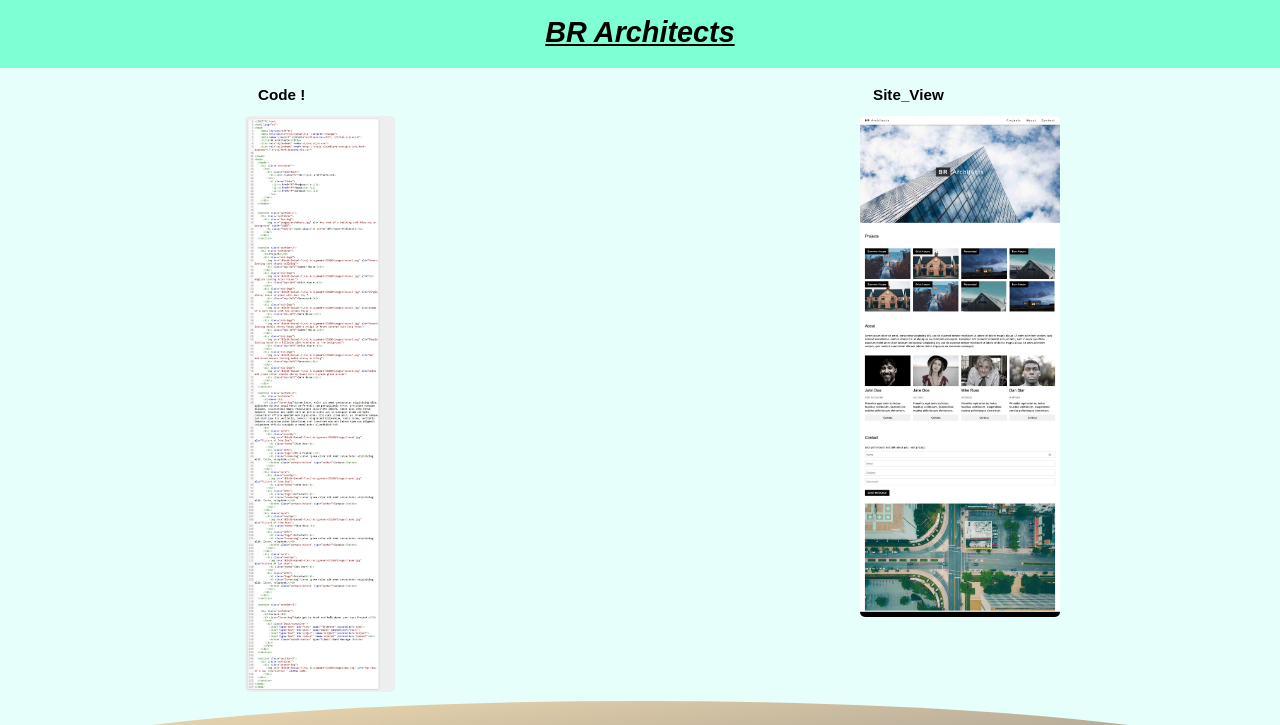
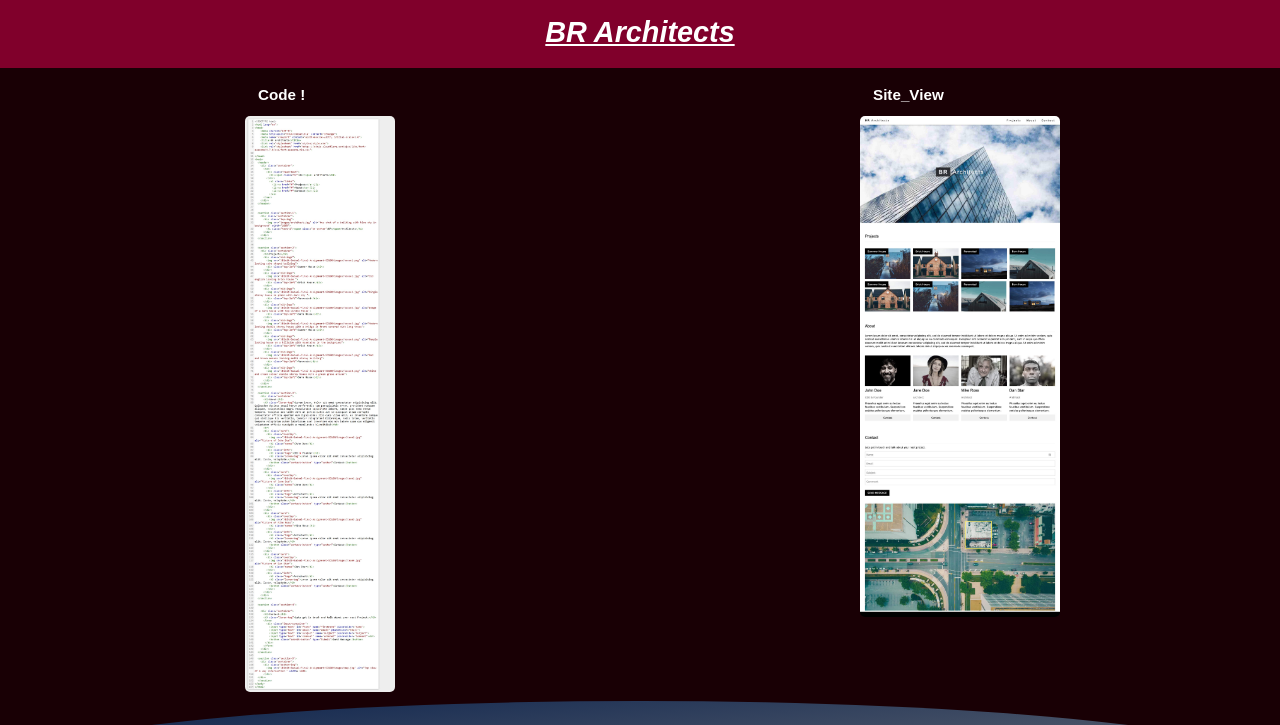
Before and after one commit to BinitBudwal/Personal_Portfolio, a website: page src/index.html in a window 1280 px wide. Shown: the part 255-980 px from the top of the page. Drawn offline with Linux system fonts and the light colour scheme; files that its build step writes are made by us from their sources.

Commit message:
dark mode try

```diff
--- a/src/css/about.css
+++ b/src/css/about.css
@@ -104,3 +104,11 @@
 .main {
   display: block;
 }
+
+html {
+  filter: invert(100%);
+}
+
+html img {
+  filter: invert(100%);
+}
--- a/src/css/blog.css
+++ b/src/css/blog.css
@@ -38,3 +38,10 @@ p{
   padding: 1em;
 
 }
+html {
+  filter: invert(100%);
+}
+
+html img {
+  filter: invert(100%);
+}
--- a/src/css/home.css
+++ b/src/css/home.css
@@ -116,3 +116,10 @@
   text-decoration: none;
   cursor: pointer;
 }
+html {
+  filter: invert(100%);
+}
+
+html img {
+  filter: invert(100%);
+}
--- a/src/css/style.css
+++ b/src/css/style.css
@@ -117,3 +117,11 @@ label{
   padding: 1em;
   background-color: aliceblue;
 }
+
+html {
+  filter: invert(100%);
+}
+
+html img {
+  filter: invert(100%);
+}
```
